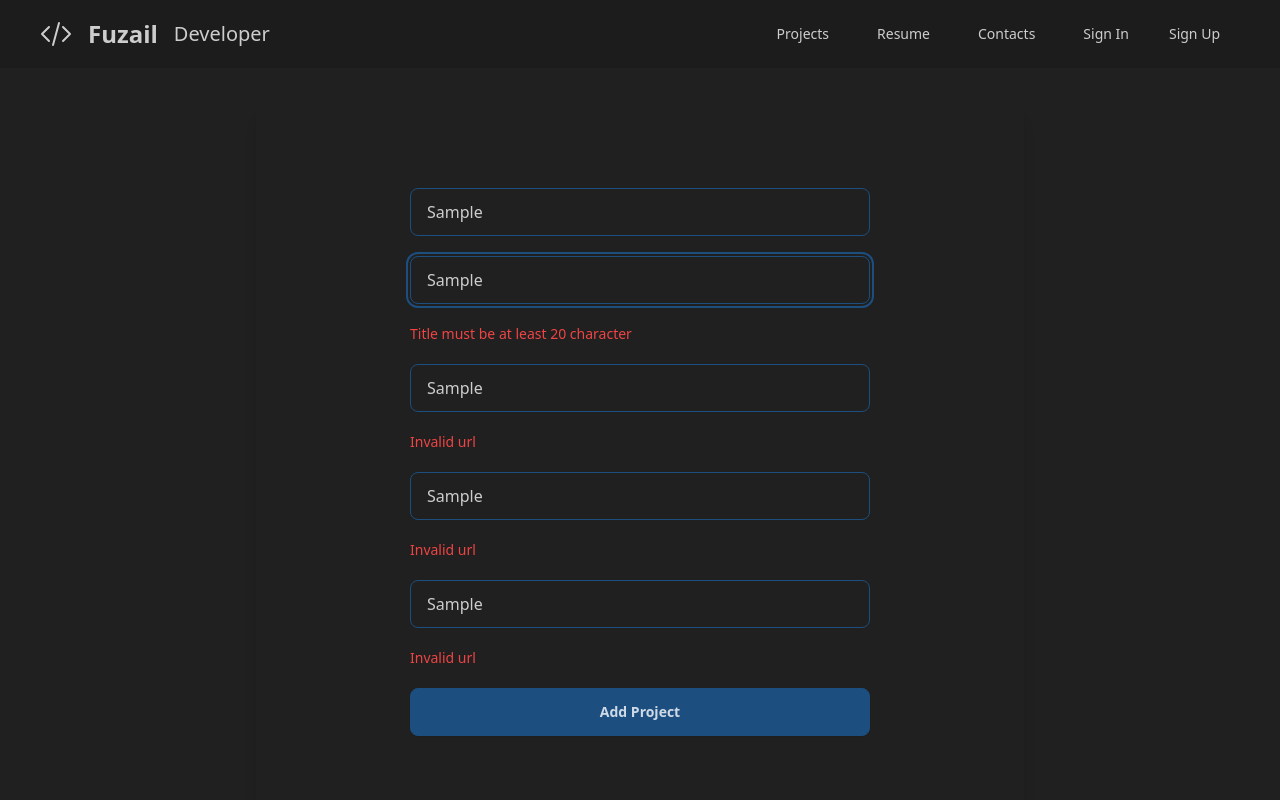
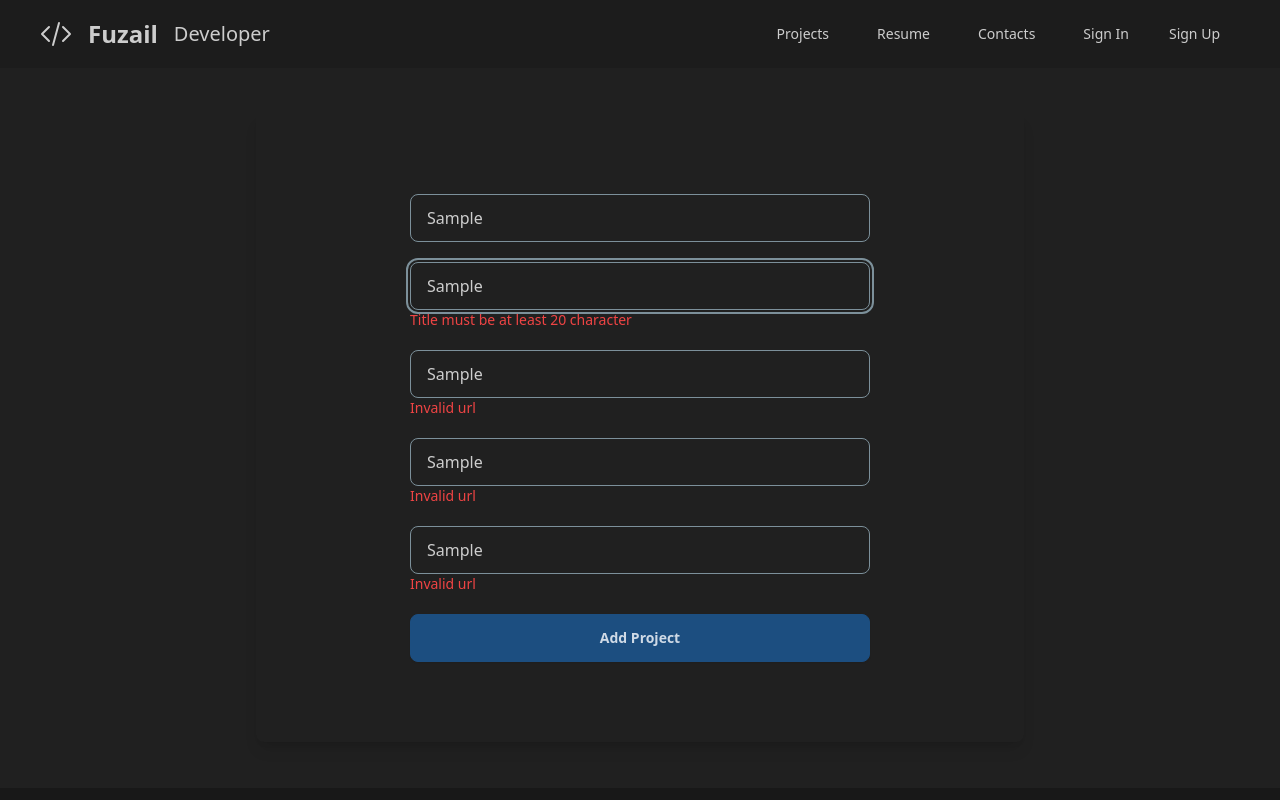
Before and after one commit to fuzailansariii/portfolio, a Next.js app: page /add-project in a window 1280 px wide. Both pictures are taken after typing "Sample", "Sample", "Sample", "Sample", "Sample" into the empty fields and a click on the button "Add Project". Shown: the top 800 px of the page. Built offline with nearby package versions, Linux system fonts and the light colour scheme; no server answers.

Commit message:
added some optimization

```diff
--- a/src/app/(auth)/sign-in/page.tsx
+++ b/src/app/(auth)/sign-in/page.tsx
@@ -3,20 +3,19 @@ import { SignInModel } from "@/lib/types";
 import { zodResolver } from "@hookform/resolvers/zod";
 import { signIn } from "next-auth/react";
 import Link from "next/link";
-import { useState } from "react";
 import { useForm } from "react-hook-form";
 import { TbLoader2 } from "react-icons/tb";
 import z from "zod";
 import { useRouter } from "next/navigation";
 import { toast } from "sonner";
+import InputField from "@/app/components/InputField";
 
 export default function SignIn() {
-  const [isSubmitting, setIsSubmitting] = useState<boolean>(false);
   const router = useRouter();
   const {
     handleSubmit,
     register,
-    formState: { errors },
+    formState: { errors, isSubmitting },
     reset,
   } = useForm<z.infer<typeof SignInModel>>({
     resolver: zodResolver(SignInModel),
@@ -25,7 +24,6 @@ export default function SignIn() {
   const onSubmit = async (data: z.infer<typeof SignInModel>) => {
     // console.log("FormData: ", data);
     try {
-      setIsSubmitting(true);
       const response = await signIn("credentials", {
         redirect: false,
         email: data.email,
@@ -35,29 +33,23 @@ export default function SignIn() {
       // console.log("Response data: ", response);
 
       if (response?.error) {
-        const errorMessage = response.error.split(
-          "Error: "[1] || "An error occurred"
-        );
+        const errorMessage = response.error || "An error occurred";
 
         if (errorMessage.includes("Incorrect Email")) {
           toast.error("Invalid Email");
-          // console.error("Login Failed");
         } else if (errorMessage.includes("Incorrect Password")) {
           toast.error("Incorrect Password");
         } else {
           toast.error(errorMessage);
-          // console.error("An error occured");
         }
       } else {
         toast.success("Login Successful");
+        reset();
         router.push("/");
-        reset();
       }
     } catch (error) {
       toast.error("Something went wrong");
       console.error(error);
-    } finally {
-      setIsSubmitting(false);
     }
   };
 
@@ -67,44 +59,38 @@ export default function SignIn() {
         onSubmit={handleSubmit(onSubmit)}
         className="m-4 md:p-20 p-4 flex flex-col gap-5 w-full md:w-1/2 shadow-md rounded-lg"
       >
-        <input
-          {...register("email")}
+        <fieldset disabled={isSubmitting} className="space-y-5 px-5">
+          <InputField
+            register={register("email")}
             type="email"
-          placeholder="Email"
-          className="input w-full input-secondary rounded-lg"
+            label="Email"
+            error={errors.email}
           />
-        {errors.email && (
-          <p className="text-red-500 text-sm">{errors.email.message}</p>
-        )}
-        <input
-          {...register("password")}
-          type="Password"
-          placeholder="password"
-          className="input w-full input-secondary rounded-lg"
+
+          <InputField
+            register={register("password")}
+            type="password"
+            label="Password"
+            error={errors.password}
           />
-        {errors.password && (
-          <p className="text-red-500 text-sm">{errors.password.message}</p>
-        )}
           <button
             disabled={isSubmitting}
             type="submit"
             className="w-full btn btn-primary rounded-lg"
           >
             {isSubmitting ? (
-            <>
               <TbLoader2 className="mr-2 h-4 w-4 animate-spin" />
-              Please wait
-            </>
             ) : (
               "Sign in"
             )}
           </button>
           <p className="text-center">
-          If you are new{" "}
+            New Here?{" "}
             <span className="text-blue-600 underline">
               <Link href={"/sign-up"}>sign-up</Link>
             </span>
           </p>
+        </fieldset>
       </form>
     </div>
   );
--- a/src/app/(pages)/add-project/page.tsx
+++ b/src/app/(pages)/add-project/page.tsx
@@ -1,4 +1,5 @@
 "use client";
+import InputField from "@/app/components/InputField";
 import { ProjectModel } from "@/lib/types";
 import { zodResolver } from "@hookform/resolvers/zod";
 import axios from "axios";
@@ -10,21 +11,18 @@ import { toast } from "sonner";
 import { z } from "zod";
 
 export default function AddProject() {
-  const [isSubmitting, setIsSubmitting] = useState<boolean>(false);
   const router = useRouter();
   const {
     handleSubmit,
     register,
     reset,
-    formState: { errors },
+    formState: { errors, isSubmitting },
   } = useForm<z.infer<typeof ProjectModel>>({
     resolver: zodResolver(ProjectModel),
   });
   const onSubmit = async (data: z.infer<typeof ProjectModel>) => {
     try {
-      setIsSubmitting(true);
       const response = await axios.post("/api/upload-projects", data);
-      //   console.log(response);
       if (response.status === 201) {
         toast.success("Project added successfully");
         reset();
@@ -36,8 +34,6 @@ export default function AddProject() {
       } else {
         toast.error("Something went wrong");
       }
-    } finally {
-      setIsSubmitting(false);
     }
   };
   return (
@@ -46,71 +42,51 @@ export default function AddProject() {
         <div className="md:max-w-[500px] w-full">
           <form onSubmit={handleSubmit(onSubmit)}>
             <fieldset disabled={isSubmitting} className="space-y-5 px-5">
-              <input
-                {...register("title")}
+              <InputField
+                register={register("title")}
                 type="text"
-                placeholder="Project Title"
-                className="input input-primary w-full rounded-lg"
+                label="Project Title"
+                error={errors.title}
               />
-              {errors.title && (
-                <p className="text-red-500 text-sm">{errors.title.message}</p>
-              )}
-              <input
-                {...register("description")}
+
+              <InputField
+                register={register("description")}
                 type="text"
-                placeholder="Description"
-                className="input input-primary w-full rounded-lg"
+                label="Description"
+                error={errors.description}
               />
-              {errors.description && (
-                <p className="text-red-500 text-sm">
-                  {errors.description.message}
-                </p>
-              )}
-              <input
-                {...register("githubUrl")}
+
+              <InputField
+                register={register("githubUrl")}
                 type="text"
-                placeholder="GithubUrl"
-                className="input input-primary w-full rounded-lg"
+                label="GithubUrl"
+                error={errors.githubUrl}
               />
-              {errors.githubUrl && (
-                <p className="text-red-500 text-sm">
-                  {errors.githubUrl.message}
-                </p>
-              )}
-              <input
-                {...register("liveUrl")}
+
+              <InputField
+                register={register("liveUrl")}
                 type="text"
-                placeholder="LiveUrl"
-                className="input input-primary w-full rounded-lg"
+                label="LiveUrl"
+                error={errors.liveUrl}
               />
-              {errors.liveUrl && (
-                <p className="text-red-500 text-sm">{errors.liveUrl.message}</p>
-              )}
-              <input
-                {...register("imageUrl")}
+
+              <InputField
+                register={register("imageUrl")}
                 type="text"
-                placeholder="imageUrl"
-                className="input input-primary w-full rounded-lg"
+                label="imageUrl"
+                error={errors.imageUrl}
               />
-              {errors.imageUrl && (
-                <p className="text-red-500 text-sm">
-                  {errors.imageUrl.message}
-                </p>
-              )}
+
               <div>
                 <button
                   type="submit"
                   className="w-full btn btn-primary rounded-lg"
                   disabled={isSubmitting}
                 >
-                  {isSubmitting ? (
-                    <>
-                      <TbLoader2 className="mr-2 h-4 w-4 animate-spin" />
-                      Please wait
-                    </>
-                  ) : (
-                    "Add Project"
+                  {isSubmitting && (
+                    <TbLoader2 className="mr-2 h-4 w-4 animate-spin" />
                   )}
+                  {!isSubmitting && "Add Project"}
                 </button>
               </div>
             </fieldset>
--- /dev/null
+++ b/src/app/components/InputField.tsx
@@ -0,0 +1,29 @@
+"use client";
+import React from "react";
+import { FieldError, UseFormRegisterReturn } from "react-hook-form";
+
+interface InputFieldProps {
+  label: string;
+  type: string;
+  register: UseFormRegisterReturn;
+  error?: FieldError;
+}
+
+export default function InputField({
+  label,
+  type,
+  register,
+  error,
+}: InputFieldProps) {
+  return (
+    <div>
+      <input
+        {...register}
+        type={type}
+        placeholder={label}
+        className="input w-full input-secondary rounded-lg"
+      />
+      {error && <p className="text-red-500 text-sm">{error.message}</p>}
+    </div>
+  );
+}
--- a/src/app/components/MobileMenu.tsx
+++ b/src/app/components/MobileMenu.tsx
@@ -1,6 +1,6 @@
 "use client";
 
-import { MenuItems } from "@/lib/NavbarData";
+import { AuthItems, MenuItems } from "@/lib/NavbarData";
 import Link from "next/link";
 import React from "react";
 import MobileDashboardNav from "./MobileDashboardNav";
@@ -12,7 +12,20 @@ export default function MobileMenu() {
   return (
     <div className="flex flex-col items-center justify-center gap-10 h-full rounded-lg">
       <div>
-        <MobileDashboardNav session={session} isAdmin={isAdmin} />
+        {session ? (
+          <MobileDashboardNav session={session} isAdmin={isAdmin} />
+        ) : (
+          <div className="text-center space-x-3">
+            {AuthItems.map((menu, index) => (
+              <button
+                key={index}
+                className="btn btn-outline rounded-lg text-xl text-cyan-400 hover:text-cyan-300"
+              >
+                <Link href={menu.link}>{menu.title}</Link>
+              </button>
+            ))}
+          </div>
+        )}
       </div>
       <div className="space-y-4 text-center">
         {MenuItems.map((menu, index) => (
```
Also changed, not shown: src/app/(auth)/sign-up/page.tsx (+24 -43 lines), src/app/(pages)/contacts/page.tsx (+43 -49 lines). Lines whose indentation alone changed are shown as unchanged.
